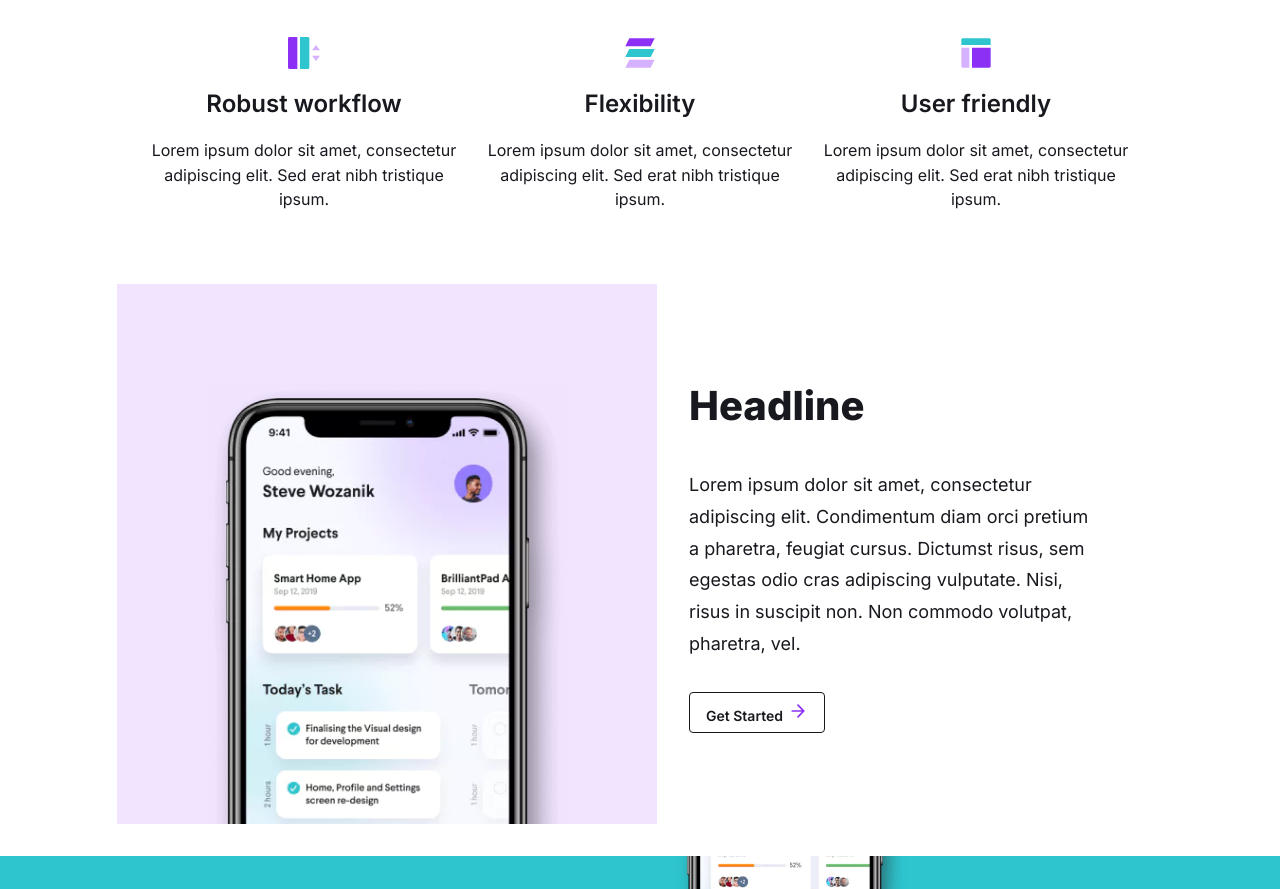
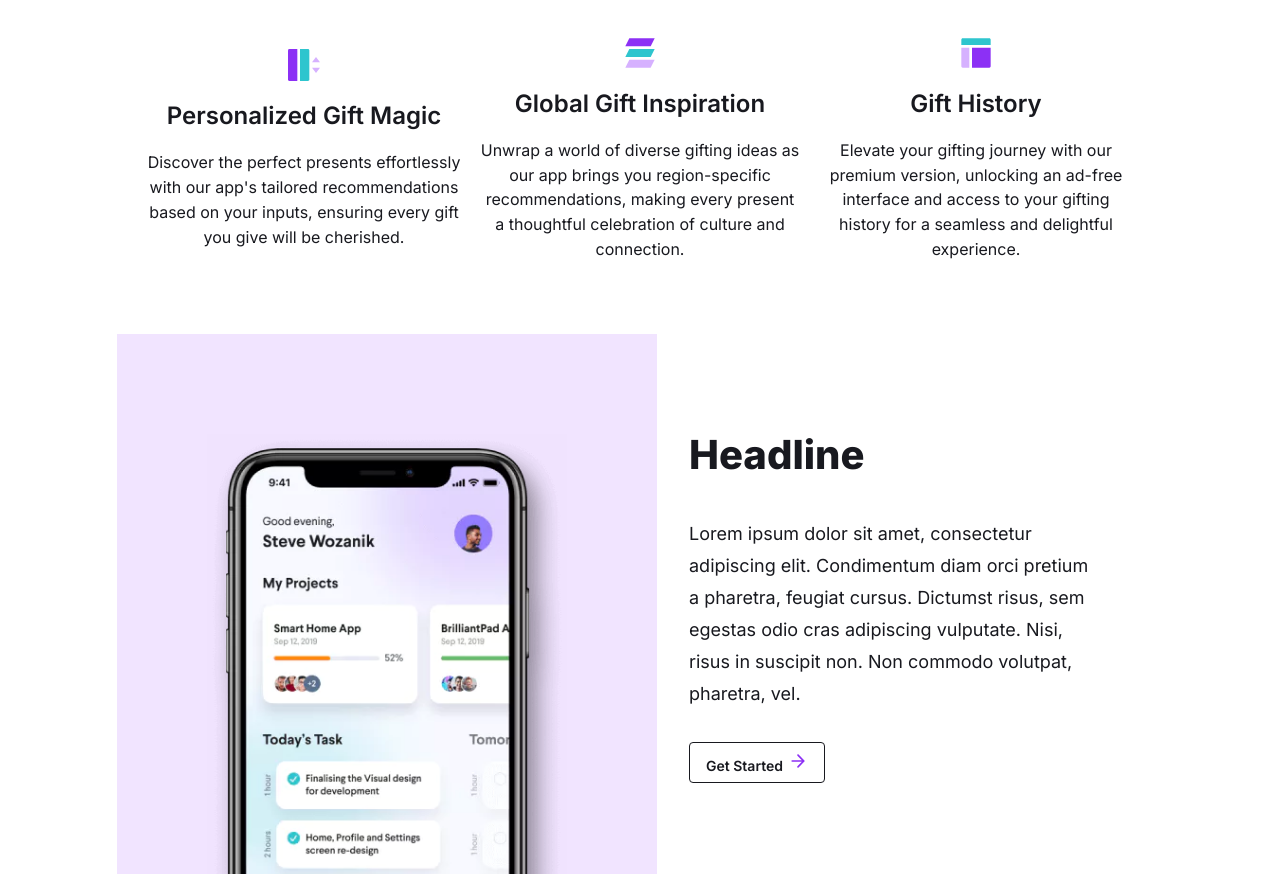
Before and after one commit to crobertson247/crobertson247.github.io, a website built with Parcel: page index.html in a window 1280 px wide. Shown: the part 953-1842 px from the top of the page. Built offline with nearby package versions, Linux system fonts and the light colour scheme; files whose address does not match are found by name.

Commit message:
Update index.html

```diff
--- a/index.html
+++ b/index.html
@@ -238,36 +238,36 @@
             <div class="feature-card-container">
               <img alt="image" src="public/01.svg" class="feature-card-image" />
               <h5 class="feature-card-text Headline5">
-                <span>Robust workflow</span>
+                <span>Personalized Gift Magic</span>
               </h5>
               <span class="feature-card-text1">
                 <span>
-                  Lorem ipsum dolor sit amet, consectetur adipiscing elit. Sed
-                  erat nibh tristique ipsum.
+                  Discover the perfect presents effortlessly with our app's tailored recommendations
+                  based on your inputs, ensuring every gift you give will be cherished.
                 </span>
               </span>
             </div>
             <div class="feature-card-container">
               <img alt="image" src="public/02.svg" class="feature-card-image" />
               <h5 class="feature-card-text Headline5">
-                <span>Flexibility</span>
+                <span>Global Gift Inspiration</span>
               </h5>
               <span class="feature-card-text1">
                 <span>
-                  Lorem ipsum dolor sit amet, consectetur adipiscing elit. Sed
-                  erat nibh tristique ipsum.
+                  Unwrap a world of diverse gifting ideas as our app brings you region-specific recommendations,
+                  making every present a thoughtful celebration of culture and connection.
                 </span>
               </span>
             </div>
             <div class="feature-card-container">
               <img alt="image" src="public/03.svg" class="feature-card-image" />
               <h5 class="feature-card-text Headline5">
-                <span>User friendly</span>
+                <span>Gift History</span>
               </h5>
               <span class="feature-card-text1">
                 <span>
-                  Lorem ipsum dolor sit amet, consectetur adipiscing elit. Sed
-                  erat nibh tristique ipsum.
+                  Elevate your gifting journey with our premium version, unlocking an ad-free interface and access
+                  to your gifting history for a seamless and delightful experience.
                 </span>
               </span>
             </div>
```
